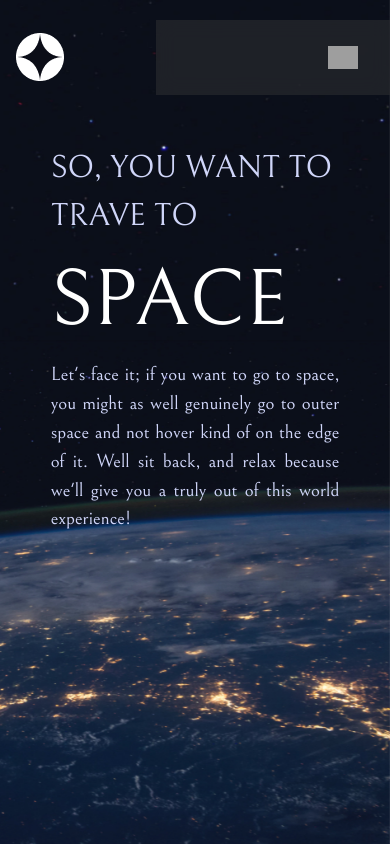
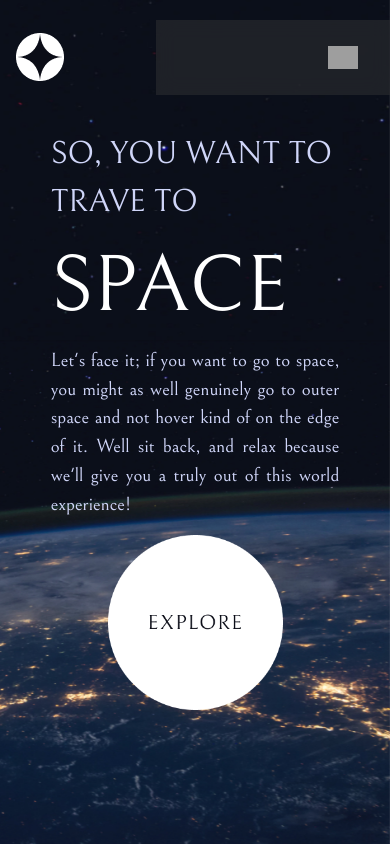
Before and after one commit to AntonioCC147/Space-Exploring-Website, a React (Create React App) app in the folder frontend/: page / in a window 390 px wide. Built offline with nearby package versions, Linux system fonts and the light colour scheme; grey boxes are pictures that could not be loaded.

Commit message:
Almost finish home page

```diff
--- a/frontend/src/pages/Home/Home.css
+++ b/frontend/src/pages/Home/Home.css
@@ -12,7 +12,7 @@
 }
 
 .titleHome1 {
-    padding-top: 50%;
+    padding-top: 45%;
     margin-bottom: 0px;
 
     font-size: 2rem;
@@ -35,6 +35,22 @@
     color: #D0D6F9;
 }
 
+.exploreContainer {
+    display: flex;
+    justify-content: center;
+    align-items: flex-end;
+
+    margin-top: 35% !important;
+
+    height: 100%;
+}
+
+.explore {
+    margin-left: 70% !important;
+
+    width: 200px !important;
+}
+
 @media only screen and (max-width: 700px) {
     .principalBackground {
         background-image: url("../../assets/images/SecondaryBackground.jpg");
@@ -52,3 +68,13 @@
         font-size: 5rem;
     }
 }
+
+@media only screen and (max-width: 765px) {
+    .exploreContainer {
+        margin-top: 0% !important;
+    }
+    .explore {
+        margin-left: 0% !important;
+        width: 175px !important;
+    }
+}
--- a/frontend/src/pages/Home/Home.js
+++ b/frontend/src/pages/Home/Home.js
@@ -1,6 +1,8 @@
 import Container from 'react-bootstrap/Container';
 import Row from 'react-bootstrap/Row';
 import Col from 'react-bootstrap/Col';
+
+import Explore from '../../assets/images/Explore.png';
 
 import './Home.css';
 
@@ -16,6 +18,9 @@ export default function Home() {
                         the edge of it. Well sit back, and relax because we'll give you a truly out of this world experience!
                     </p>
                 </Col>
+                <Col sm={12} md={6} className="exploreContainer">
+                    <img src={Explore} className="explore" alt="Explore"/>
+                </Col>
             </Row>
         </Container>
     )
```
Also changed, not shown: frontend/src/assets/images/Explore.png (added).
